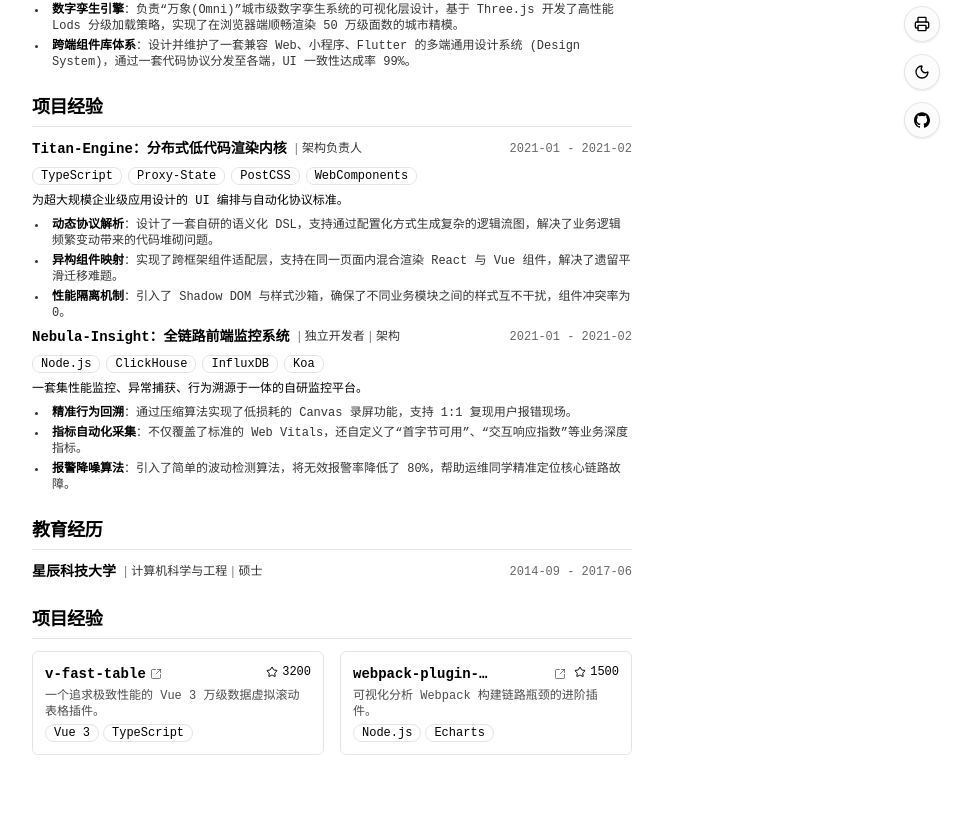
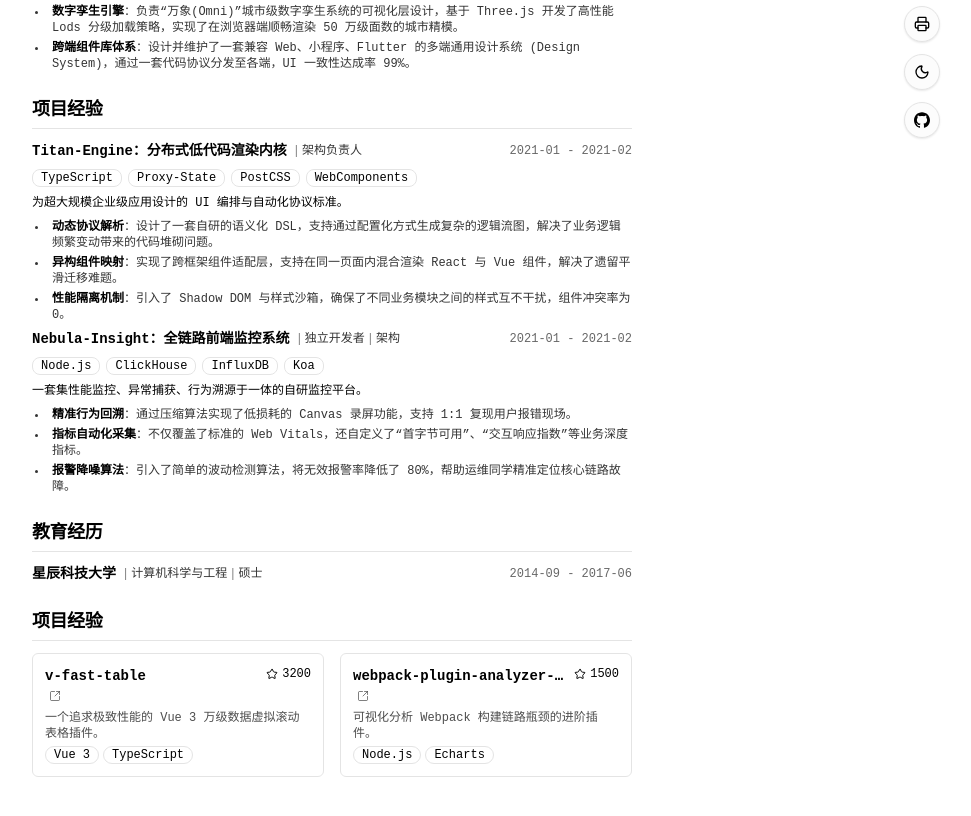
Before and after one commit to bryqiu/online-cv, a Next.js app: page / in a window 1280 px wide. Shown: the part 630-1446 px from the top of the page, without its empty margins (308-1279 px from the left). Built offline with nearby package versions, Linux system fonts and the light colour scheme.

Commit message:
style(anchor): 调整Anchor样式

```diff
--- a/src/components/widgets/anchor.tsx
+++ b/src/components/widgets/anchor.tsx
@@ -47,7 +47,7 @@ function Anchor(props: AnchorProps) {
     target: '_blank',
     rel: 'noopener noreferrer',
     ...originLinkProps,
-    className: cn('inline-flex gap-x-1 items-center', className),
+    className: cn('inline align-baseline', className),
   }
 
   return (
@@ -62,7 +62,7 @@ function Anchor(props: AnchorProps) {
         {text}
       </span>
       {showIcon && (
-        <IconWrapper className="shrink-0 text-card-foreground/50 h-full print:hidden" {...iconWrapperProps}>
+        <IconWrapper className="inline-flex justify-center items-center ml-1 translate-y-[2px] shrink-0 text-card-foreground/50 print:hidden" {...iconWrapperProps}>
           {iconComponent}
         </IconWrapper>
       )}
```
